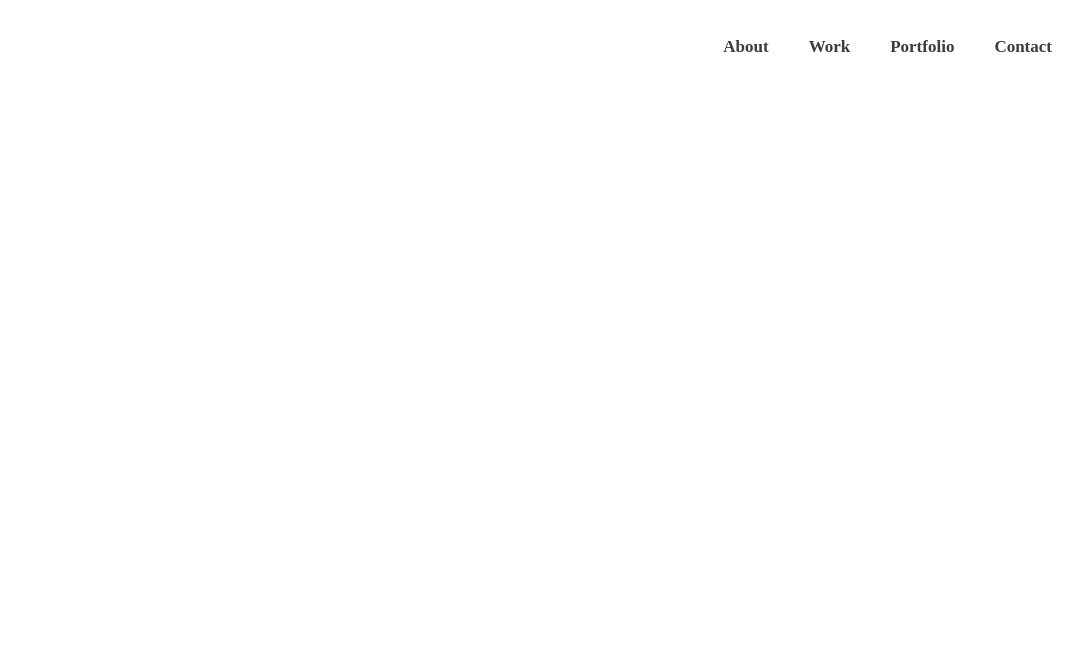
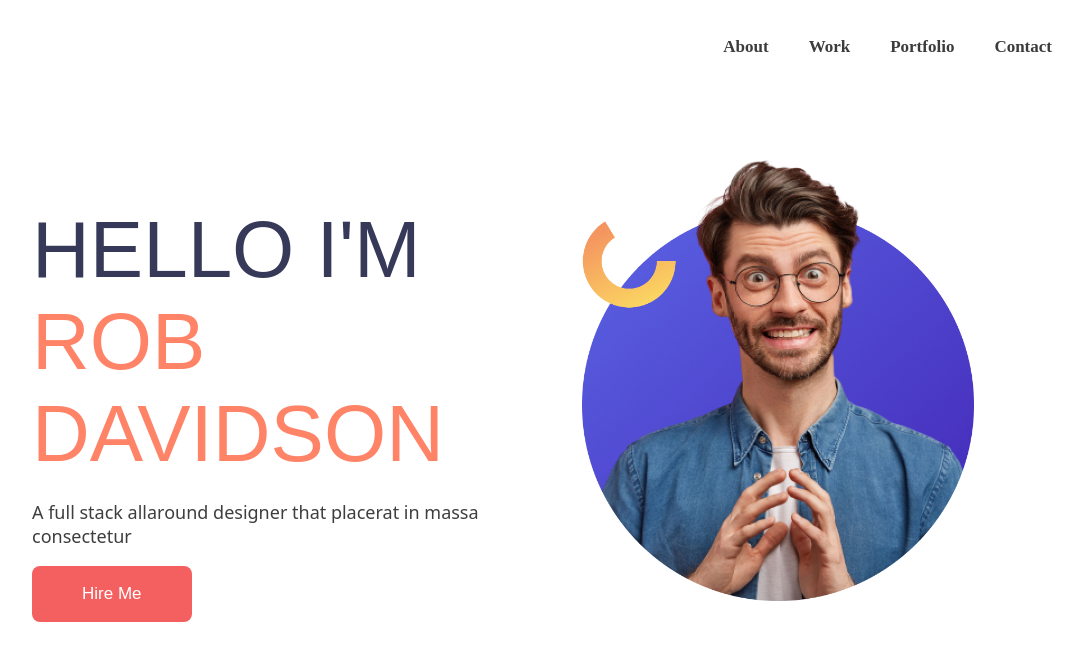
Before and after one commit to tainurrahaman/Davidson-website, a plain HTML site: page index.html in a window 1280 px wide. Shown: the whole page, without its empty margins (108-1191 px from the left). Drawn offline with Linux system fonts and the light colour scheme.

Commit message:
add introduction part

```diff
--- a/index.html
+++ b/index.html
@@ -7,13 +7,31 @@
     <link rel="stylesheet" href="styles/style.css" />
   </head>
   <body class="shared">
+    <header>
       <nav>
-      <div class="navbar">
+        <div class="navbar pstyle">
           <p>About</p>
           <p>Work</p>
           <p>Portfolio</p>
           <p>Contact</p>
         </div>
       </nav>
+      <div class="introduction">
+        <div class="intro-des">
+          <h1 class="hfamily">
+            <span class="first">HELLO I'M</span><br /><span class="second"
+              >ROB DAVIDSON</span
+            >
+          </h1>
+          <p class="pfamily">
+            A full stack allaround designer that placerat in massa consectetur
+          </p>
+          <input class="btn" type="submit" value="Hire Me" />
+        </div>
+        <div class="intro-image">
+          <img src="images/do not use this pic.png" alt="" />
+        </div>
+      </div>
+    </header>
   </body>
 </html>
--- a/styles/style.css
+++ b/styles/style.css
@@ -1,5 +1,24 @@
 .shared {
     margin: 10px 100px;
+}
+
+.hfamily {
+    font-family: "Bebas Neue", sans-serif;
+    font-style: normal;
+}
+
+.pfamily {
+    font-family: system-ui, -apple-system, BlinkMacSystemFont, 'Segoe UI', Roboto, Oxygen, Ubuntu, Cantarell, 'Open Sans', 'Helvetica Neue', sans-serif;
+}
+
+.btn {
+    background-color: #F46060;
+    cursor: pointer;
+    border-radius: 8px;
+    border: none;
+    padding: 18px 50px;
+    color: #FFFFFF;
+    font-size: 17px;
 }
 
 .navbar {
@@ -14,4 +33,45 @@
     font-size: 17px;
     font-weight: 600;
     cursor: pointer;
+
 }
+
+.introduction {
+    display: flex;
+    gap: 50px;
+}
+
+.intro-image,
+.intro-des {
+    flex: 1;
+}
+
+.intro-des {
+    padding: 100px 40px 5px 40px;
+    text-align: left;
+    max-width: calc(50% - 80px);
+}
+
+.intro-des h1 {
+    font-size: 80px;
+    font-weight: 400;
+    margin: 20px 0px;
+}
+
+.first {
+    color: #363958;
+}
+
+.second {
+    color: #FF8367;
+}
+
+.intro-des p {
+    font-size: 18px;
+    color: #3E3E3E;
+}
+
+.intro-image img {
+    max-width: 80%;
+    height: auto;
+}
```
Lines whose indentation alone changed are shown as unchanged.
